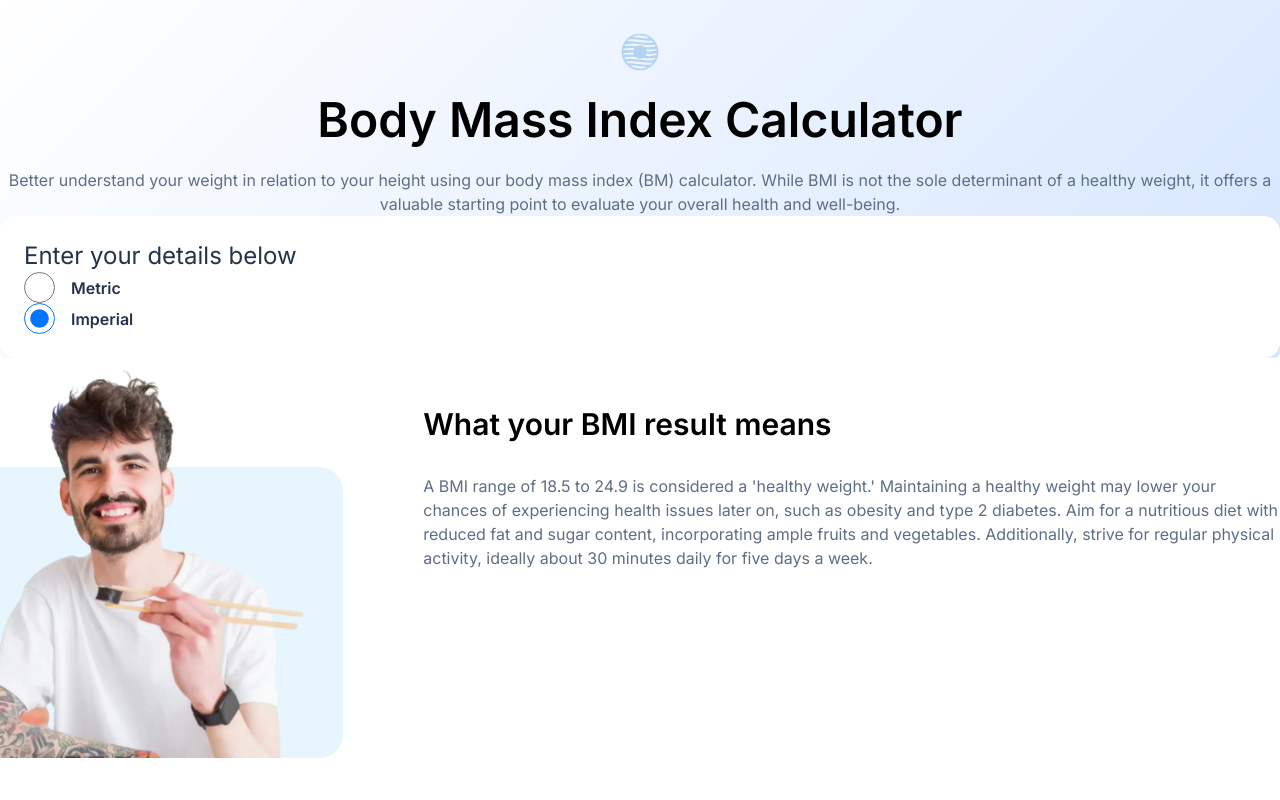
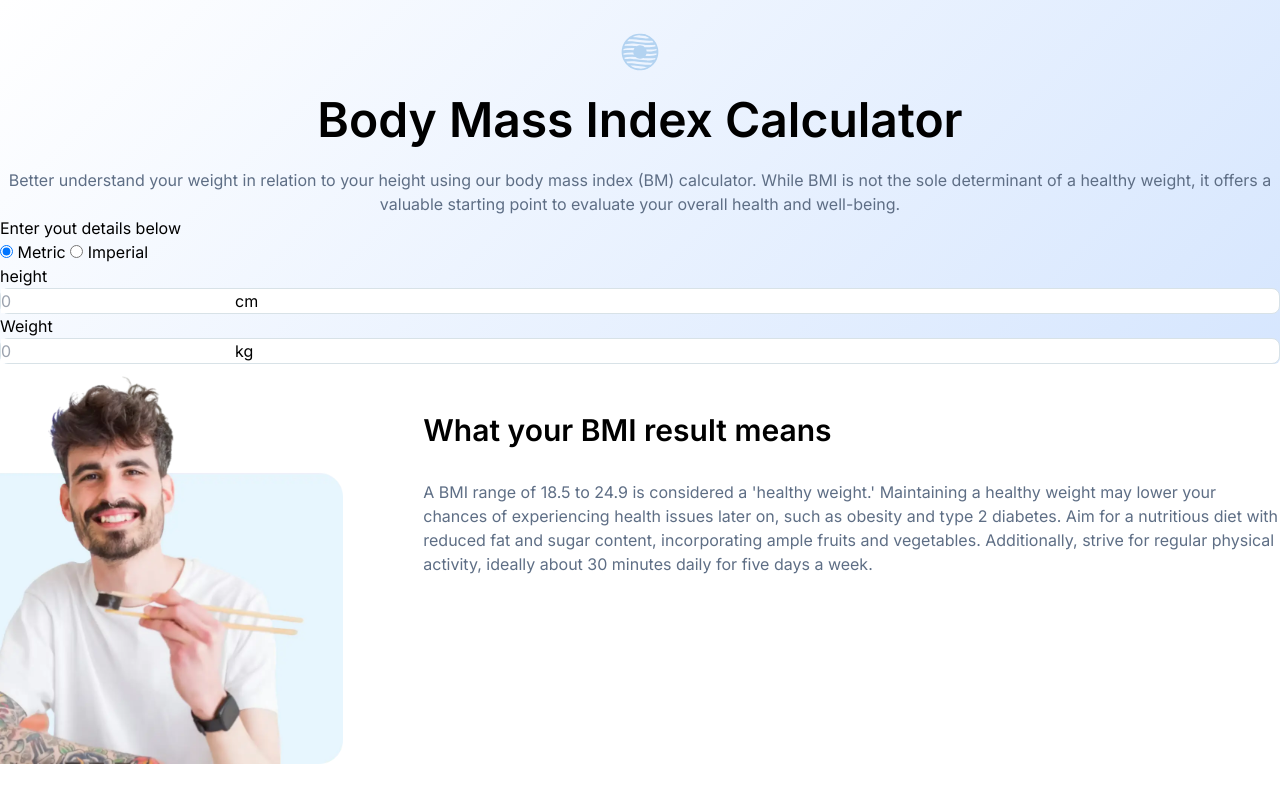
Before and after one commit to alfonso-ramos/bmi-calculator, a Vue app: page / in a window 1280 px wide. Shown: the top 800 px of the page. Built offline with nearby package versions, Linux system fonts and the light colour scheme.

Commit message:
[ADD] Agregada la logica del componente que calcula el BMI, falta estilizar

```diff
--- a/src/components/Calculator.vue
+++ b/src/components/Calculator.vue
@@ -1,60 +1,95 @@
 <script setup>
-import { ref } from 'vue'
+import { ref, watch } from 'vue';
 
-const system = ref('metric')
-let height = ref(0)
-let weight = ref(0)
-let heightFt = ref(0)
-let heightIn = ref(0)
-let weightSt = ref(0)
-let weightLbs = ref(0)
+const selectedSystem = ref('metric');
+const height = ref(null);
+const weight = ref(null);
+const feet = ref(null);
+const inches = ref(null);
+const stones = ref(null);
+const pounds = ref(null);
+const bmi = ref(null);
+const isCalculating = ref(false);
 
-const bmi = ref(0)
 const calculateBMI = () => {
-    if (system === 'metric') {
-        return (weight / height**2 )
-    } else {
-        // Realizar calculo para el bmi en sistema ingles
-    }
-}
-const handleChange = (e) => {
-    height = 0
-    weight = 0
-    heightFt = 0
-    heightIn = 0
-    weightSt = 0
-    weightLbs = 0
-}
+    isCalculating.value = true;
+    setTimeout(() => {
+        if (selectedSystem.value === 'metric') {
+            const heightInMeters = height.value / 100;
+            bmi.value = weight.value / (heightInMeters * heightInMeters);
+        } else {
+            const heightInInches = feet.value * 12 + inches.value;
+            const weightInPounds = stones.value * 14 + pounds.value;
+            bmi.value = (weightInPounds * 703) / (heightInInches * heightInInches);
+
+        }
+
+        isCalculating.value = false;
+    }, 1000);
+};
+
+watch([height, weight, feet, inches, stones, pounds], () => {
+    calculateBMI();
+});
+
 </script>
 
 <template>
-    <div class="bg-white rounded-2xl flex flex-col p-6">
-        <h2 class="text-2xl text-gunmetal">Enter your details below</h2>
-        <div class="flex items-center cursor-pointer">
-            <form @submit.prevent="handleChange"></form>
-            <input
-                class="cursor-pointer w-[31px] h-[31px]"
-                type="radio"
-                id="metric"
-                name="system"
-                value="metric"
-                checked="{{ }}"
-                @click="handleChange"
-            >
-            <label class="ml-4 font-semibold cursor-pointer text-gunmetal" for="metric">Metric</label>
+    <div>
+        <h2>Enter yout details below</h2>
+        <div>
+            <label>
+                <input type="radio" v-model="selectedSystem" value="metric">
+                Metric
+            </label>
+            <label>
+                <input type="radio" v-model="selectedSystem" value="imperial">
+                Imperial
+            </label>
         </div>
-        <div class="flex items-center cursor-pointer">
-            <form @submit.prevent="handleChange"></form>
-            <input
-                class="cursor-pointer w-[31px] h-[31px]"
-                type="radio"
-                id="imperial"
-                name="system"
-                value="metric"
-                checked="{{ }}"
-                @click="handleChange"
-            >
-            <label class="ml-4 font-semibold cursor-pointer text-gunmetal" for="imperial">Imperial</label>
+
+        <div v-if="selectedSystem === 'metric'">
+            <label for="height">height</label>
+            <div class="flex bg-white rounded-lg border border-solid border-borders">
+                <input id="height" type="number" inputmode="numeric" min="0" placeholder="0" v-model.number="height">
+                <p>cm</p>
+            </div>
+            <label for="weight">Weight</label>
+            <div class="flex bg-white rounded-lg border border-solid border-borders">
+                <input id="weight" placeholder="0" type="number" v-model.number="weight">
+                <p>kg</p>
+            </div>
         </div>
+        <div v-else>
+            <label for="feet">Height</label>
+            <div>
+                <div>
+                    <input id="feet" type="number" v-model.number="feet">
+                    <p>ft</p>
+                </div>
+                <div>
+                    <input id="inches" type="number" v-model.number="inches">
+                    <p>in</p>
+                </div>
+            </div>
+            <label for="stones">Weight</label>
+            <div>
+                <div>
+                    <input id="stones" type="number" v-model.number="stones">
+                    <p>st</p>
+                </div>
+                <div>
+                    <input id="pounds" type="number" v-model.number="pounds">
+                    <p>lbs</p>
+                </div>
+            </div>
+        </div>
+        <div v-if="isCalculating">
+            <p>Calculating...</p>
+        </div>
+        <div v-else>
+            <p v-if="bmi !== null">BMI : {{ bmi.toFixed(1) }}</p>
+        </div>
+
     </div>
 </template>
--- a/src/style.css
+++ b/src/style.css
@@ -7,3 +7,11 @@
         font-family: "Inter", sans-serif;
     }
 }
+
+input[type=number]::-webkit-inner-spin-button,
+input[type=number]::-webkit-outer-spin-button {
+  -webkit-appearance: none;
+  margin: 0;
+}
+
+input[type=number] { -moz-appearance:textfield; }
```
